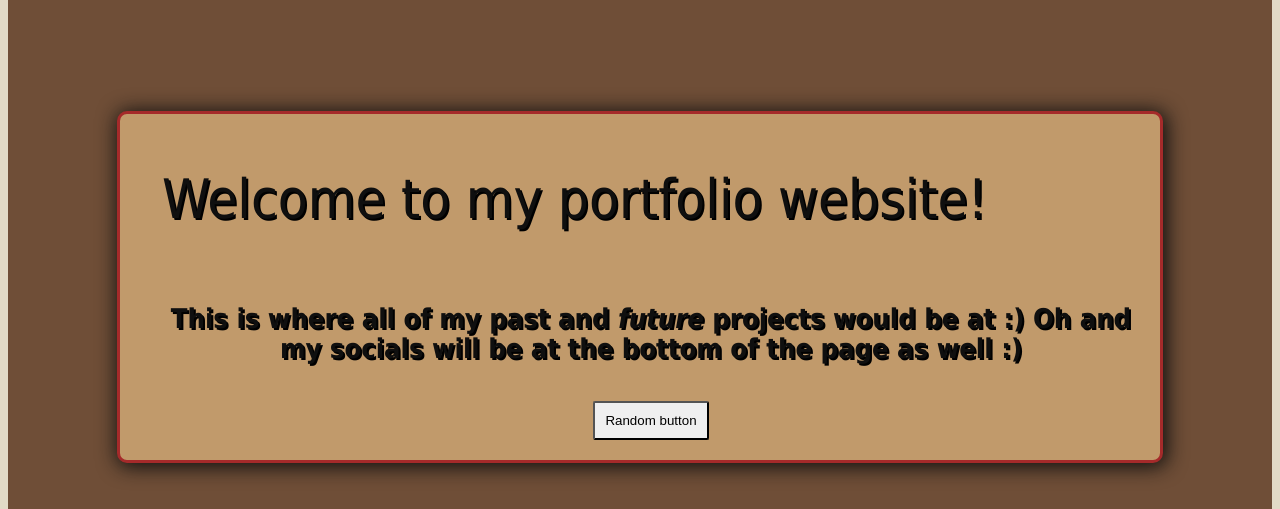
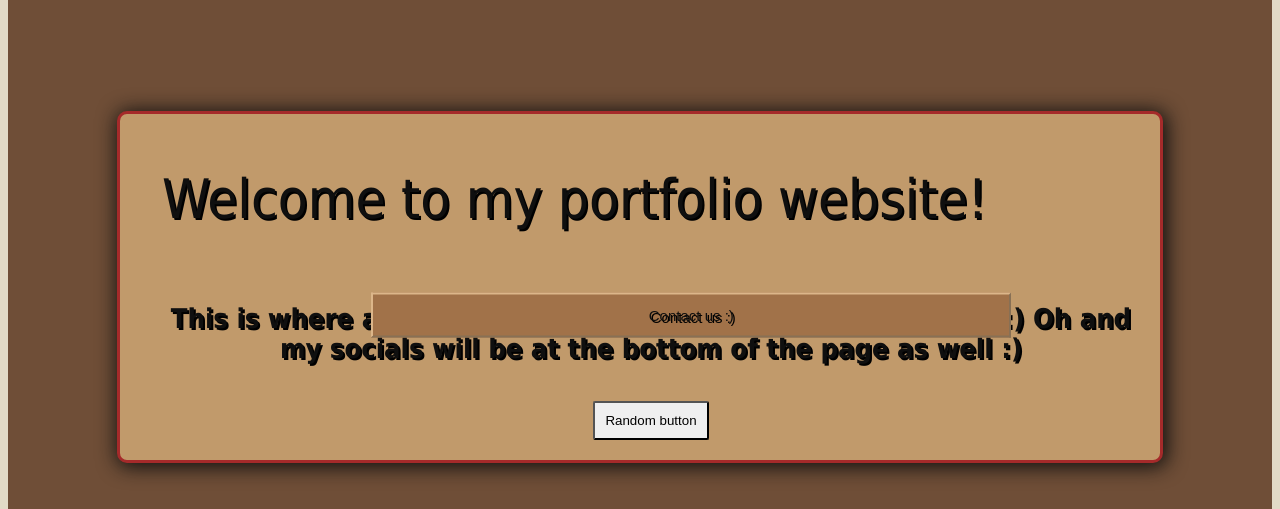
Before and after one commit to defineseventy/landing-page, a plain HTML site: page index.html in a window 1280 px wide. Shown: the part 85-594 px from the top of the page. Drawn offline with Linux system fonts and the light colour scheme.

Commit message:
Update index.css

```diff
--- a/index.css
+++ b/index.css
@@ -352,12 +352,15 @@ a{
 .submit{
   display: block;
   flex-shrink: 0;
-  width: 60%;
+  width: 50%;
   color: #eae0c8;
-  align-items: center;
-  justify-content: center;
   height: 3em;
   font-size: 15px;
+  margin: 0;
+  position: absolute;
+  top: 50%;
+  -ms-transform: translateY(-50%);
+  transform: translateY(-50%);
   background-color: #A17249;
   border-color: #DCB68A;
 }
```
